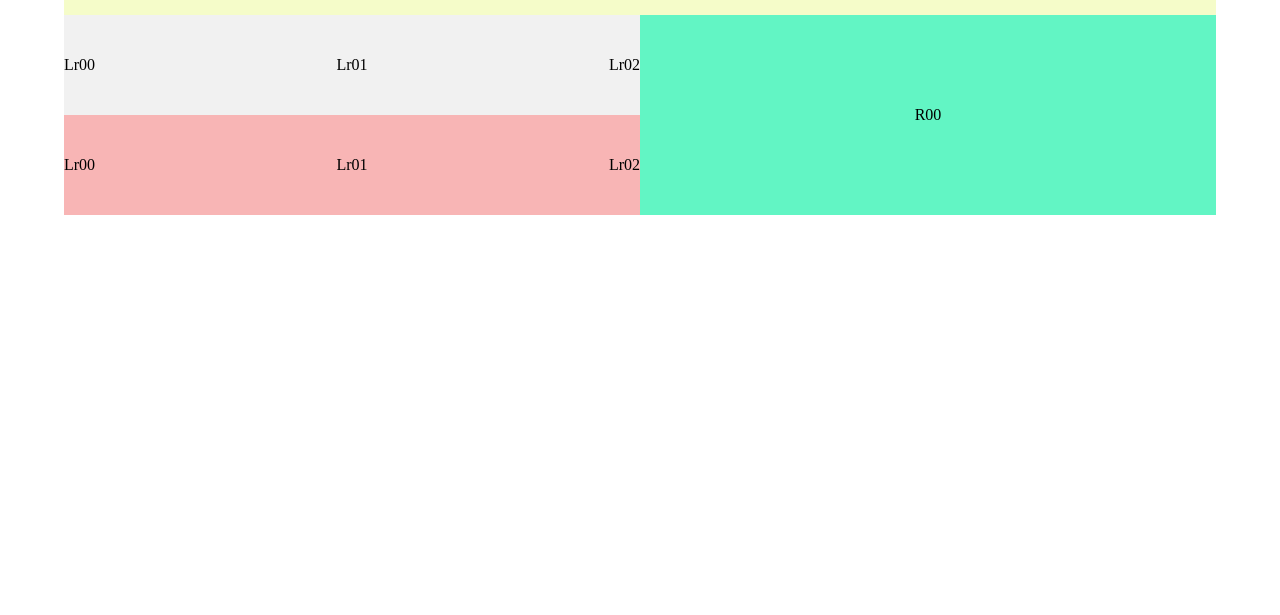
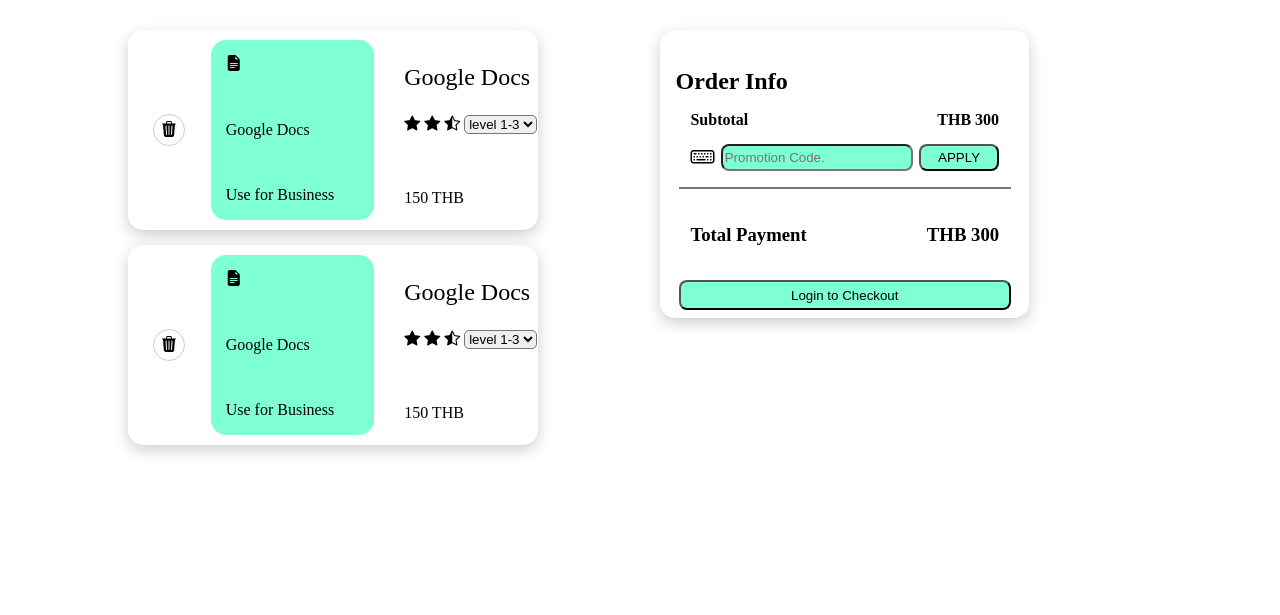
Before and after one commit to niceaman/shopping_card, a plain HTML site: page index.html in a window 1280 px wide. Shown: the part 185-800 px from the top of the page. Drawn offline with nearby package versions, Linux system fonts and the light colour scheme.

Commit message:
update shoppingcart

```diff
--- a/index.html
+++ b/index.html
@@ -1,21 +1,26 @@
 <!DOCTYPE html>
 <html lang="en">
-
   <head>
-    <meta charset="UTF-8">
-    <meta http-equiv="X-UA-Compatible" content="IE=edge">
-    <meta name="viewport" content="width=device-width, initial-scale=1.0">
-    <link rel="stylesheet" href="style.css">
-    <link rel="stylesheet" href="https://cdn.jsdelivr.net/npm/bootstrap-icons@1.10.3/font/bootstrap-icons.css">
+    <meta charset="UTF-8" />
+    <meta http-equiv="X-UA-Compatible" content="IE=edge" />
+    <meta name="viewport" content="width=device-width, initial-scale=1.0" />
+    <link rel="stylesheet" href="style.css" />
+    <link
+      rel="stylesheet"
+      href="https://cdn.jsdelivr.net/npm/bootstrap-icons@1.10.3/font/bootstrap-icons.css"
+    />
     <title>My Passcard</title>
   </head>
 
-<body style="margin:0px">
+  <body style="margin: 0px">
     <div class="flexConntainer">
       <div class="flexNav">
-
         <div class="flexItem">
-                <i class="bi bi-amd"></i> <b>Job</b> Passcard
+          <div style="display: flex">
+            <i class="bi bi-amd"></i> &nbsp;&nbsp;&nbsp;&nbsp;
+            <h4>Job</h4>
+            Passcard
+          </div>
         </div>
 
         <div class="flexItem flexNavCenter">
@@ -35,60 +40,136 @@
           <div class="flexNavRightItem">|</div>
           <div class="flexNavRightItem">SIGN UP</div>
         </div>
-
       </div>
 
-
       <div class="flexTitle">
-            <div>
-
-            </div>
+        <div></div>
         <div class="flexTitle01">
-                <p>My Card</p>
+          <p>My Cart</p>
         </div>
       </div>
 
+      <div class="flexCardZone">
+        <div class="flexCardZoneLeft">
+          <div class="flexCardItem">
+            <div class="flexCardItemTrashBorder">
+              <div class="flexCardItemTrash">
+                <i class="bi bi-trash3-fill"></i>
+              </div>
+            </div>
+            <div class="flexCardItemDetails">
+              <div class="flexCardItemDetailsStructure">
+                <i class="bi bi-file-earmark-text-fill"></i>
+              </div>
+              <div class="flexCardItemDetailsStructure">
+                <p>Google Docs</p>
+              </div>
+              <div class="flexCardItemDetailsStructure">
+                <p>Use for Business</p>
+              </div>
+            </div>
+            <div class="flexCardItemDetailsRate">
+              <div class="flexCardItemDetailsGrouphi">
+                <div class="flexCardItemDetailstitle">
+                  <p>Google Docs</p>
+                </div>
+                <div>
+                  <i class="bi bi-star-fill"></i>
+                  <i class="bi bi-star-fill"></i>
+                  <i class="bi bi-star-half"></i>
 
-        <div class="flexColunm">
+                  <select name="lv" id="lv" style="border-radius: 5px">
+                    <option value="lv11">level 1-1</option>
+                    <option value="lv12">level 1-2</option>
+                    <option value="lv13" selected>level 1-3</option>
+                  </select>
+                </div>
+              </div>
+              <div class="flexCardItemDetailsPrice">150 THB</div>
+            </div>
+          </div>
+          <div class="flexCardItem">
+            <div class="flexCardItemTrashBorder">
+              <div class="flexCardItemTrash">
+                <i class="bi bi-trash3-fill"></i>
+              </div>
+            </div>
+            <div class="flexCardItemDetails">
+              <div class="flexCardItemDetailsStructure">
+                <i class="bi bi-file-earmark-text-fill"></i>
+              </div>
+              <div class="flexCardItemDetailsStructure">
+                <p>Google Docs</p>
+              </div>
+              <div class="flexCardItemDetailsStructure">
+                <p>Use for Business</p>
+              </div>
+            </div>
+            <div class="flexCardItemDetailsRate">
+              <div class="flexCardItemDetailsGrouphi">
+                <div class="flexCardItemDetailstitle">
+                  <p>Google Docs</p>
+                </div>
+                <div>
+                  <i class="bi bi-star-fill"></i>
+                  <i class="bi bi-star-fill"></i>
+                  <i class="bi bi-star-half"></i>
 
-            <div class="flexColLeft">
-                <div class="flexCardLeft00">
-                    <div class="flexCardItem00">Lr00
-
+                  <select name="lv" id="lv" style="border-radius: 5px">
+                    <option value="lv11">level 1-1</option>
+                    <option value="lv12">level 1-2</option>
+                    <option value="lv13" selected>level 1-3</option>
+                  </select>
                 </div>
-                    <div class="flexCardItem01">Lr01
-
               </div>
-                    <div class="flexCardItem02">Lr02
-
+              <div class="flexCardItemDetailsPrice">150 THB</div>
+            </div>
           </div>
         </div>
 
-                <div class="flexCardLeft01">
-
-                    <div class="flexCardItem">Lr00
-
+        <div class="flexCardZoneRight">
+          <div class="flexCardOrderInfo">
+            <div class="flexCardOrderInfoTitle">
+              <h2>Order Info</h2>
             </div>
-                    <div class="flexCardItem">Lr01
-
+            <div class="flexCardOrderInfoTitleText">
+              <div style="display: flex; margin-left: 30px">
+                <h4>Subtotal</h4>
               </div>
-                    <div class="flexCardItem">Lr02
-
-                    </div>
-
+              <div style="display: flex; margin-right: 30px">
+                <h4>THB 300</h4>
               </div>
             </div>
-
-            <div class="flexColRight">
-                <div class="flexCardRight00">
-                    <div>R00</div>
-                    <div></div>
+            <div class="flexCardOrderInfoPromo">
+              <div style="display: flex; font-size: x-large; margin-left: 30px">
+                <i class="bi bi-keyboard"></i>
               </div>
-
+              <div style="display: flex; justify-content: center; flex-grow: 1">
+                <input style="width: 90%" placeholder="Promotion Code." />
+              </div>
+              <div style="display: flex; margin-right: 30px">
+                <button style="width: 80px">APPLY</button>
               </div>
             </div>
-
+            <div
+              style="border-top: 2px solid rgb(116, 116, 116); width: 90%"
+            ></div>
+            <div class="flexCardOrderInfoSummary">
+              <div style="display: flex; margin-left: 30px">
+                <h3>Total Payment</h3>
+              </div>
+              <div style="display: flex; margin-right: 30px">
+                <h3>THB 300</h3>
+              </div>
+            </div>
+            <div style="width: 90%">
+              <button style="width: 100%; height: 30px">
+                Login to Checkout
+              </button>
+            </div>
+          </div>
+        </div>
+      </div>
     </div>
   </body>
-
 </html>
--- a/style.css
+++ b/style.css
@@ -1,10 +1,17 @@
+h2,h4{
+    margin:0;
+}
+input, button{
+    border-radius: 8px;
+    background-color:  aquamarine;;
+}
 .flexConntainer {
-    width: 100%;
+    width: 80%;
     height:auto;
     display: flex;
+    margin: auto;
     flex-direction: column;
-    /* flex-wrap: wrap;  form jumping*/
-    justify-content: space-between;
+    justify-content: center;
     align-items: center;
     align-content: center;
 }
@@ -14,7 +21,6 @@
 .flexNav{
     width: 100%;
     height: 50px;
-    background-color: blanchedalmond;
     display: flex;
     flex-direction: row;
     justify-content: space-between;
@@ -51,9 +57,8 @@
 }
 
 .flexTitle{
-    width: 90%;
+    width: 100%;
     height: 150px;
-    background-color: #f5fcc9;
     display: flex;
     flex-direction: column;
     justify-content: space-between;
@@ -61,67 +66,113 @@
 .flexTitle01{
  font-size: 30px;
 }
+.flexCardZone{
+    height: 60vh; width: 100%; display: flex; flex-direction: row
+}
+.flexCardZoneLeft{
+    width: 40%; display: flex; flex-direction: column
+}
 
-
-
-
-
-
-.flexColunm{
+.flexCardItem{
+    margin-top: 15px;
+    display: flex;
+    flex-direction: row;
+    width: 100%;
+    height: 200px;
+    border-radius: 15px;
+    align-items: center;
+    justify-content: center;
+    box-shadow: rgba(0, 0, 0, 0.2) 0px 5px 15px;
+}
+.flexCardItemTrashBorder{
+    display: flex; width: 10%; margin: 25px
+}
+.flexCardItemTrash{
+    display: flex;
+    height: 30px;
+    width: 30px;
+    border: 1.5px solid rgb(205, 205, 205);
+    border-radius: 50%;
+    align-items: center;
+    justify-content: center;
+}
+.flexCardItemDetails{
+    display: flex;
+    flex-direction: column;
+    align-items: left;
+    width: 50%;
+    height: 180px;
+    margin-top: 10px;
+    margin-bottom: 10px;
+    border-radius: 15px;
+    background-color: aquamarine;
+}
+.flexCardItemDetailsStructure{
+    flex: 1;
+    display: flex;
+    margin-top: 15px;
+    margin-left: 15px;
+}
+.flexCardItemDetailsRate{
+    display: flex;
+                flex-direction: column;
+                align-items: space-between;
+                width: 50%;
+                height: 180px;
+}
+.flexCardItemDetailsGrouphi{
+    margin-left: 30px; display: flex; flex-direction: column
+}
+.flexCardItemDetailstitle{
+    font-size: x-large
+}
+.flexCardItemDetailsPrice{
     width: 100%;
     height: 100%;
-    display: flex;
-    flex-direction: row;
-    justify-content: center;
-    align-items: center;
-    align-content: center;
-    text-align: center;
+    margin-top: 55px;
+    margin-left: 30px;
+}
 
-}
-.flexColLeft{
-    width: 45%;
-    height: 100%;
+.flexCardZoneRight{
+    width: 60%;
+            height: 100%;
+            display: flex;
+            flex-direction: column;
+            align-items: center
+        }
+.flexCardOrderInfo{
+    width: 60%;
+    height: 60%;
+
+    margin-top: 15px;
+    border-radius: 15px;
     display: flex;
     flex-direction: column;
-
+    align-items: center;
+    justify-content: space-around;
+    box-shadow: rgba(0, 0, 0, 0.2) 0px 5px 15px;
 }
-.flexColRight{
-    width: 45%;
-    height: 200px;
+.flexCardOrderInfoTitle{
     display: flex;
-    flex-direction: column;
+                width: 100%;
+                margin-top: 30px;
+                margin-left: 30px;
+}
+.flexCardOrderInfoTitleText{
+    display: flex;
+    width: 100%;
+    flex-direction: row;
+    justify-content: space-between;
+}
+.flexCardOrderInfoPromo{display: flex;
+    width: 100%;
+    flex-direction: row;
+    justify-content: space-between
 }
 
-.flexCardLeft00{
-    width: 100%;
-    height: 100px;
-    background-color: #f1f1f1;
+.flexCardOrderInfoSummary{
     display: flex;
-    flex-direction: row;
-    justify-content: space-between;
-    align-items: center;
-    align-content: left;
-    text-align: center;
+                width: 100%;
+                flex-direction: row;
+                justify-content: space-between;
 }
-.flexCardLeft01 {
-    width: 100%;
-    height: 100px;
-    background-color: #f8b5b5;
-    display: flex;
-    flex-direction: row;
-    justify-content: space-between;
-    align-items: center;
-    align-content: left;
-    text-align: center;
-}
-.flexCardRight00{
-    width: 100%;
-    height: 100%;
-    background-color: #f1f1f1;
-    flex-direction: row;
-    justify-content: space-between;
-    align-items: center;
-    align-content: center;
-    text-align: center;
-    background-color: rgb(98, 245, 196);
-}
```
Also changed, not shown: 1 other file. Lines whose indentation alone changed are shown as unchanged.
